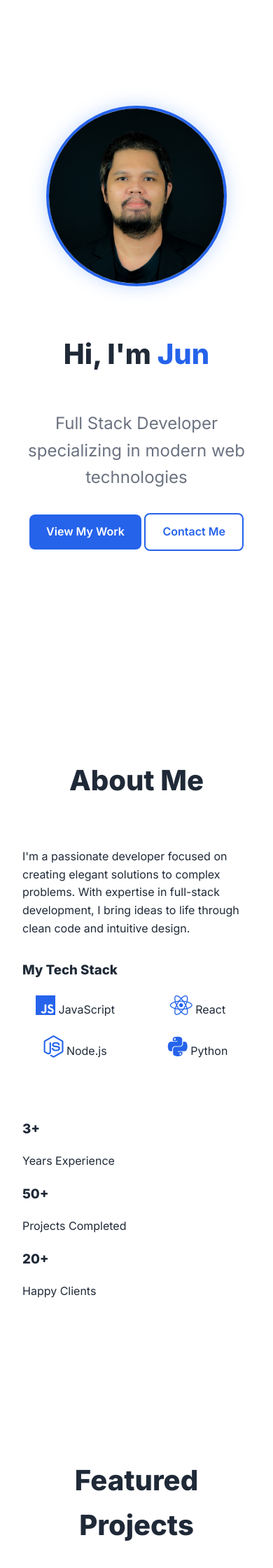
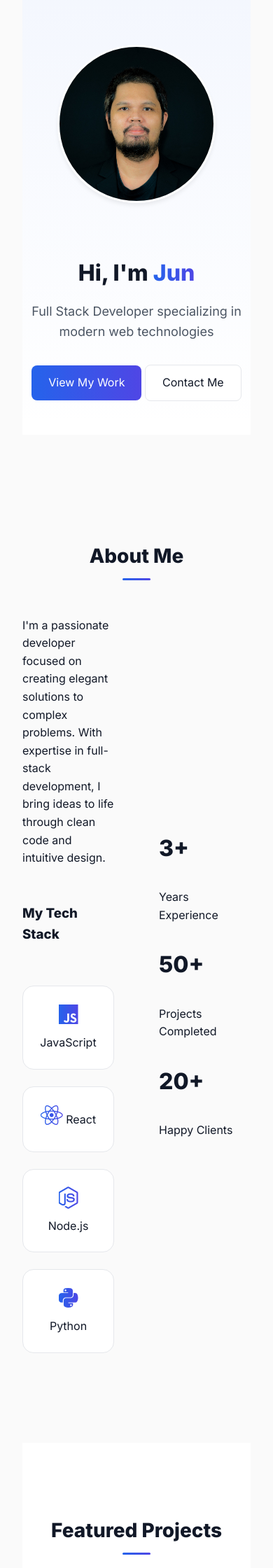
Before and after one commit to patabudlong/patabudlong.github.io, a Jekyll site: the page built from index.html, in a window 390 px wide. Shown: the top 2240 px of the page at 70% size. Built offline with Jekyll 4.4.1, drawn with Linux system fonts in a browser that asks for light colours.

Commit message:
Update portfolio with modern minimalist design
- Implement subtle gradient accents and effects
- Refine color palette with professional tones
- Add gradient text effects for headings
- Improve hover states and transitions
- Enhance responsive design
- Update spacing and typography
- Add refined shadows and borders
- Optimize mobile view adjustments

```diff
--- a/assets/css/styles.css
+++ b/assets/css/styles.css
@@ -74,18 +74,27 @@ section {
 
 /* Base Styles */
 :root {
-    --primary-color: #2563eb;
-    --secondary-color: #1e40af;
-    --text-color: #1f2937;
-    --light-text: #6b7280;
-    --background: #ffffff;
-    --section-bg: #f3f4f6;
-    --card-shadow: 0 4px 6px -1px rgba(0, 0, 0, 0.1), 0 2px 4px -1px rgba(0, 0, 0, 0.06);
+    /* Modern minimalist theme */
+    --background: #fafafa;
+    --primary: #2563eb;
+    --primary-light: #60a5fa;
+    --primary-dark: #1d4ed8;
+    --surface: #ffffff;
+    --text-primary: #111827;
+    --text-secondary: #4b5563;
+    --text-muted: #9ca3af;
+    --border: #e5e7eb;
+    --gradient-subtle: linear-gradient(to right, #2563eb, #4f46e5);
+    --gradient-surface: linear-gradient(120deg, #fafafa 0%, #ffffff 100%);
+    --shadow-sm: 0 1px 2px rgba(0, 0, 0, 0.05);
+    --shadow-md: 0 4px 6px -1px rgba(0, 0, 0, 0.08);
+    --transition: all 0.3s ease;
 }
 
 body {
+    background: var(--background);
+    color: var(--text-primary);
     font-family: 'Inter', sans-serif;
-    color: var(--text-color);
     line-height: 1.6;
     margin: 0;
     padding: 0;
@@ -99,66 +108,125 @@ body {
 
 /* Hero Section */
 .hero {
-    min-height: 90vh;
-    display: flex;
-    align-items: center;
-    justify-content: center;
-    text-align: center;
-    padding: 4rem 0;
+    padding: 6rem 0 4rem;
+    background: var(--surface);
+    position: relative;
+    overflow: hidden;
+}
+
+.hero::before {
+    content: '';
+    position: absolute;
+    top: 0;
+    left: 0;
+    right: 0;
+    height: 100%;
+    background: linear-gradient(180deg, rgba(37, 99, 235, 0.05) 0%, transparent 100%);
+    z-index: 0;
+}
+
+.profile-image {
+    width: 280px;
+    height: 280px;
+    border-radius: 50%;
+    object-fit: cover;
+    border: 3px solid var(--surface);
+    box-shadow: var(--shadow-md);
+    margin-bottom: 2.5rem;
+    position: relative;
+    z-index: 1;
 }
 
 .hero-content {
-    display: flex;
-    flex-direction: column;
-    align-items: center;
+    position: relative;
+    z-index: 1;
     text-align: center;
 }
 
 .hero-content h1 {
-    font-size: 3.5rem;
-    font-weight: 800;
-    margin-bottom: 1.5rem;
+    font-size: 2.5rem;
+    font-weight: 700;
+    color: var(--text-primary);
+    margin-bottom: 1rem;
 }
 
-.highlight {
-    color: var(--primary-color);
+.hero-content .highlight {
+    background: var(--gradient-subtle);
+    -webkit-background-clip: text;
+    background-clip: text;
+    color: transparent;
 }
 
 .lead {
-    font-size: 1.5rem;
-    color: var(--light-text);
-    margin-bottom: 2rem;
+    color: var(--text-secondary);
+    font-size: 1.125rem;
+    max-width: 600px;
+    margin: 0 auto 2rem;
 }
 
 /* Buttons */
 .btn {
-    display: inline-block;
+    display: inline-flex;
+    align-items: center;
     padding: 0.75rem 1.5rem;
     border-radius: 0.5rem;
-    font-weight: 600;
+    font-weight: 500;
+    transition: var(--transition);
     text-decoration: none;
-    transition: all 0.3s ease;
+    gap: 0.5rem;
 }
 
 .btn-primary {
-    background-color: var(--primary-color);
+    background: var(--gradient-subtle);
     color: white;
+    border: none;
+}
+
+.btn-primary:hover {
+    transform: translateY(-2px);
+    box-shadow: var(--shadow-md);
 }
 
 .btn-outline {
-    border: 2px solid var(--primary-color);
-    color: var(--primary-color);
+    background: var(--surface);
+    border: 1px solid var(--border);
+    color: var(--text-primary);
+}
+
+.btn-outline:hover {
+    border-color: var(--primary);
+    color: var(--primary);
 }
 
 /* Sections */
 .section {
-    padding: 6rem 0;
+    padding: 5rem 0;
+    background: var(--surface);
+}
+
+.section:nth-child(even) {
+    background: var(--background);
 }
 
 .section-title {
-    font-size: 2.5rem;
+    font-size: 2rem;
+    font-weight: 700;
+    color: var(--text-primary);
     text-align: center;
     margin-bottom: 3rem;
+    position: relative;
+}
+
+.section-title::after {
+    content: '';
+    position: absolute;
+    bottom: -0.75rem;
+    left: 50%;
+    transform: translateX(-50%);
+    width: 40px;
+    height: 3px;
+    background: var(--gradient-subtle);
+    border-radius: 3px;
 }
 
 /* About Section */
@@ -170,6 +238,9 @@ body {
 }
 
 .tech-stack {
+    display: grid;
+    grid-template-columns: repeat(auto-fit, minmax(120px, 1fr));
+    gap: 1.5rem;
     margin-top: 2rem;
 }
 
@@ -181,12 +252,27 @@ body {
 }
 
 .tech-item {
+    background: var(--surface);
+    padding: 1.5rem;
+    border-radius: 1rem;
     text-align: center;
+    transition: var(--transition);
+    border: 1px solid var(--border);
+}
+
+.tech-item:hover {
+    transform: translateY(-2px);
+    box-shadow: var(--shadow-md);
+    border-color: var(--primary-light);
 }
 
 .tech-item i {
     font-size: 2rem;
-    color: var(--primary-color);
+    background: var(--gradient-subtle);
+    -webkit-background-clip: text;
+    background-clip: text;
+    color: transparent;
+    margin-bottom: 0.75rem;
 }
 
 /* Projects Section */
@@ -197,15 +283,17 @@ body {
 }
 
 .project-card {
-    background: var(--background);
+    background: var(--surface);
     border-radius: 1rem;
-    overflow: hidden;
-    box-shadow: var(--card-shadow);
-    transition: transform 0.3s ease;
+    padding: 1.5rem;
+    border: 1px solid var(--border);
+    transition: var(--transition);
 }
 
 .project-card:hover {
-    transform: translateY(-5px);
+    transform: translateY(-3px);
+    box-shadow: var(--shadow-md);
+    border-color: var(--primary-light);
 }
 
 .project-image img {
@@ -239,15 +327,17 @@ body {
 }
 
 .blog-card {
-    background: var(--background);
-    border-radius: 1rem;
-    padding: 2rem;
+    background: white;
+    border-radius: 12px;
+    padding: 1.5rem;
     box-shadow: var(--card-shadow);
+    border: 1px solid var(--border);
+    margin-bottom: 1.5rem;
 }
 
 .blog-date {
-    color: var(--light-text);
-    font-size: 0.875rem;
+    color: var(--text-gray);
+    font-size: 0.9rem;
 }
 
 /* Contact Section */
@@ -265,19 +355,26 @@ body {
 }
 
 .contact-method {
+    background: var(--surface);
+    padding: 1rem 1.5rem;
+    border-radius: 0.75rem;
+    border: 1px solid var(--border);
+    transition: var(--transition);
     display: flex;
     align-items: center;
     gap: 1rem;
-    padding: 1rem;
-    background: var(--section-bg);
-    border-radius: 0.5rem;
     text-decoration: none;
-    color: var(--text-color);
-    transition: transform 0.3s ease;
+    color: var(--text-primary);
 }
 
 .contact-method:hover {
-    transform: translateX(10px);
+    transform: translateX(5px);
+    border-color: var(--primary-light);
+    background: linear-gradient(to right, var(--surface), #f8fafc);
+}
+
+.contact-method i {
+    color: var(--primary);
 }
 
 /* Animations */
@@ -298,41 +395,25 @@ body {
 
 /* Responsive Design */
 @media (max-width: 768px) {
-    .hero-content h1 {
-        font-size: 2.5rem;
+    .hero {
+        padding: 4rem 0 3rem;
     }
 
-    .about-grid {
-        grid-template-columns: 1fr;
+    .profile-image {
+        width: 220px;
+        height: 220px;
     }
 
-    .section {
-        padding: 4rem 0;
+    .hero-content h1 {
+        font-size: 2rem;
     }
-}
 
-/* Profile Image Styles */
-.profile-image {
-    width: 300px;
-    height: 300px;
-    border-radius: 50%;
-    object-fit: cover;
-    border: 4px solid var(--primary-color);
-    box-shadow: 0 0 25px rgba(59, 130, 246, 0.3);
-    margin-bottom: 3rem;
-    transition: transform 0.3s ease;
-}
+    .section-title {
+        font-size: 1.75rem;
+    }
 
-.profile-image:hover {
-    transform: scale(1.03);
-}
-
-/* Responsive adjustments */
-@media (max-width: 768px) {
-    .profile-image {
-        width: 250px;
-        height: 250px;
-        margin-bottom: 2rem;
+    .stat-card h3 {
+        font-size: 2rem;
     }
 }
 
```
Also changed, not shown: 2 other files.
